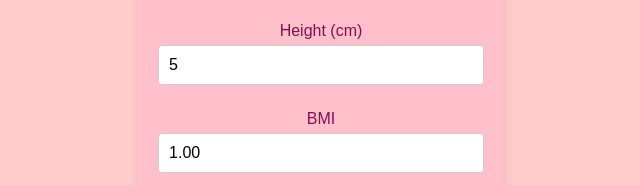
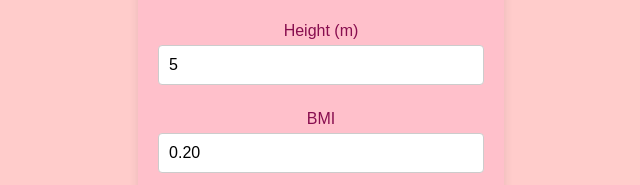
Before and after one commit to Unity-JNR/BMI, a plain HTML site: page index.html in a window 1280 px wide. Both pictures are taken after typing "5", "5" into the empty fields and a click on the button "convert". Shown: the part 320-505 px from the top of the page, 319-959 px from the left. Drawn offline with Linux system fonts and the light colour scheme.

Commit message:
fixed errors

```diff
--- a/index.html
+++ b/index.html
@@ -12,7 +12,7 @@
             <label for="weight">Weight (kg)</label>
             <input type="number" name="" id="weight" placeholder="Enter weight">
 
-            <label for="height">Height (cm)</label>
+            <label for="height">Height (m)</label>
             <input type="number" name="" id="height" placeholder="Enter height">
 
             <label for="BMI">BMI</label>
--- a/java/script.js
+++ b/java/script.js
@@ -12,6 +12,6 @@ btn.addEventListener('click',function(){
 
 
 function BMI(w,h){
-let sum = w/h;
+let sum = w/(h*h);
 document.getElementById('BMI').value = sum.toFixed(2)
 }
```
